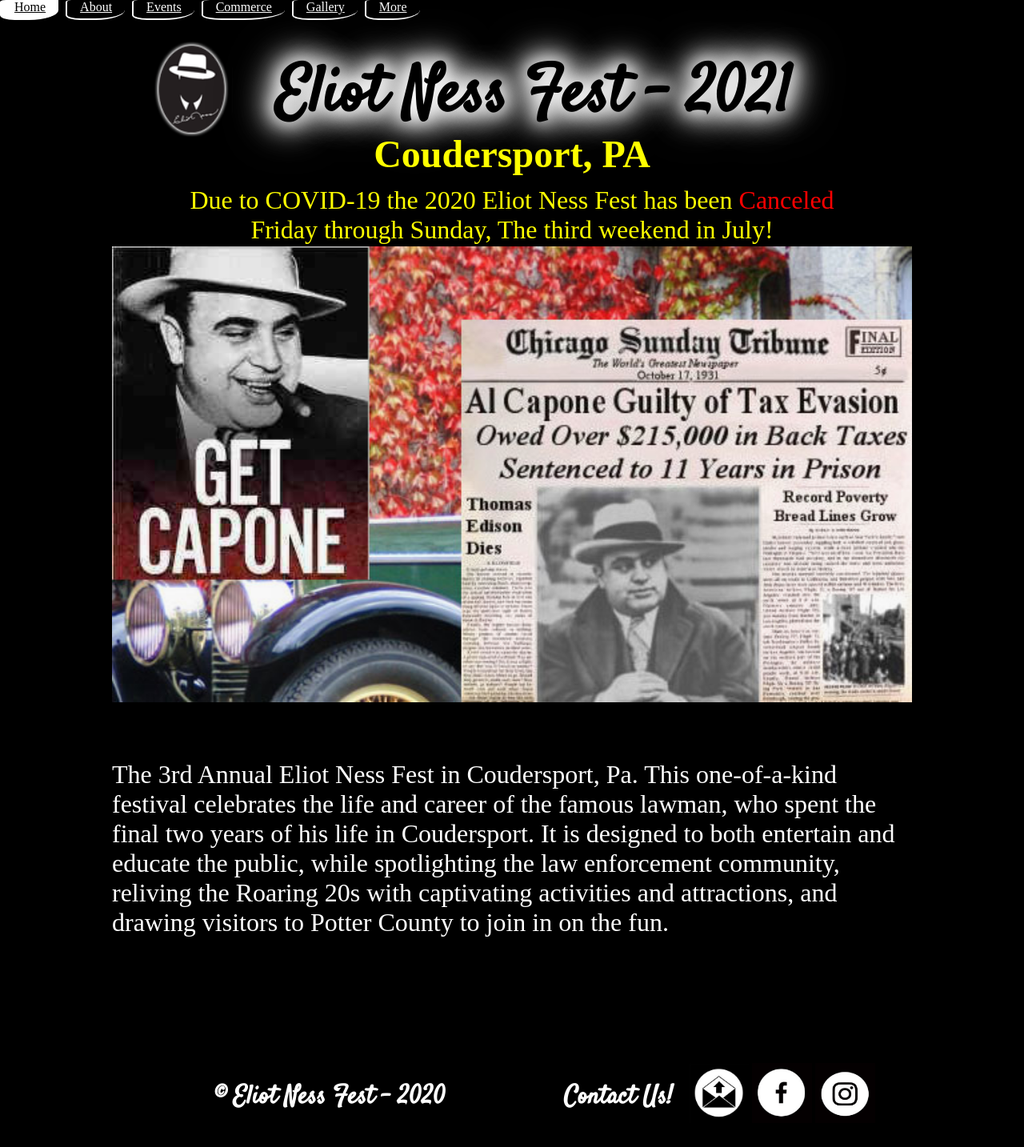
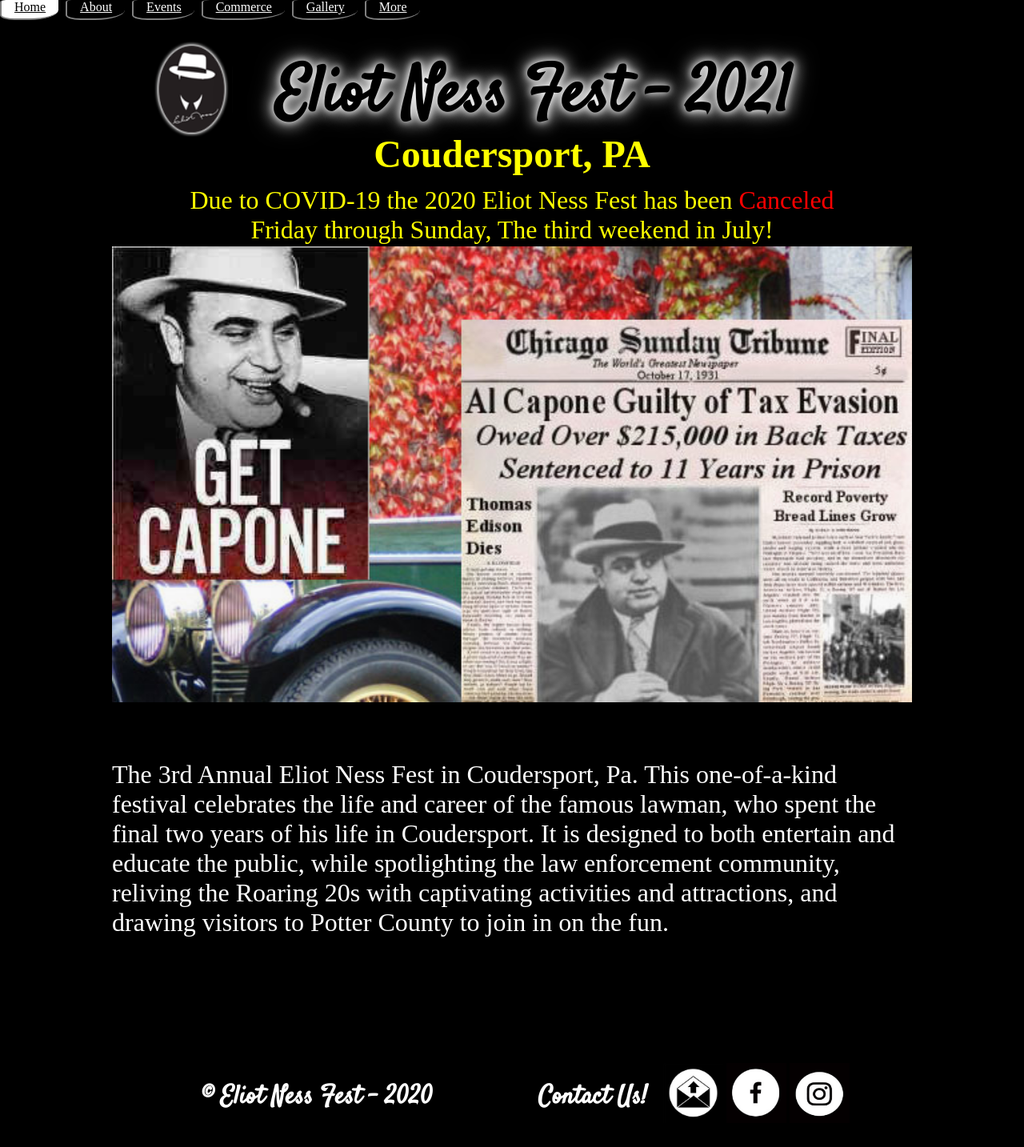
Before and after one commit to b14ckb34rd/ENF, a plain HTML site: page index.html in a window 1280 px wide. Shown: the whole page at 80% size. Drawn offline with Linux system fonts and the light colour scheme.

Commit message:
Updated Css
-Glow / flashing css has been halted and changed to static

```diff
--- a/css/styles.css
+++ b/css/styles.css
@@ -53,7 +53,7 @@
     border-style: none none solid solid;
     border-width: 2px;
     border-radius: 10% 0 50% 25%;
-    border-color: white;
+    border-color: grey;
 }
 .icnsel {
     background-color: white;
@@ -101,7 +101,7 @@
   display: inline-block;
   font-family: 'Satisfy', cursive;
   font-size: 2em;
-  padding: 0 .5em 0 4em;
+  padding: 0 .5em 0 3.5em;
 
 }
 
@@ -113,7 +113,13 @@
 }
 
 
-
+/*---Neon Css----*/
+.neon {
+  font-size: 80px;
+  color: black;
+  text-align: center;
+  text-shadow: 0 0 10px #fff, 0 0 20px white, 0 0 30px grey, 0 0 40px black, 0 0 50px black, 0 0 60px black, 0 0 70px black;
+}
 
 
 
@@ -129,11 +135,11 @@
 
   @-webkit-keyframes glow {
     from {
-      text-shadow: 0 0 10px #fff, 0 0 20px black, 0 0 30px black, 0 0 40px black, 0 0 50px black, 0 0 60px black, 0 0 70px black;
+      text-shadow: 0 0 10px #fff, 0 0 20px black, 0 0 30px black, 0 0 40px black, 0 0 50px black, 0 0 60px black, 0 0 70px white;
     }
 
     to {
-      text-shadow: 0 0 20px #fff, 0 0 30px white, 0 0 40px white, 0 0 50px white, 0 0 60px grey, 0 0 70px black, 0 0 80px black;
+      text-shadow: 0 0 20px #fff, 0 0 30px black, 0 0 40px black, 0 0 50px black, 0 0 60px black, 0 0 70px black, 0 0 80px black;
     }
   }
 
--- a/index.html
+++ b/index.html
@@ -36,7 +36,7 @@
     <!-----Banner-------->
     <div class="banner">
         <img id="logo" src="pcz/shilouette.PNG">
-        <h1 class="hand glow">Eliot Ness Fest - 2021</h1>
+        <h1 class="hand neon">Eliot Ness Fest - 2021</h1>
         <h1 class="bannerh">Coudersport, PA</h1>
         <p class="bannerp">Due to COVID-19 the 2020 Eliot Ness Fest has been <span class="red">Canceled</span><br>
         Friday through Sunday, The third weekend in July!</p>
@@ -108,7 +108,13 @@
 
   <br>
   <br>
-<div class="primary">
+    <div class="primary sponsors">
+
+    </div>
+
+
+
+  <div class="primary">
 
     <p> The 3rd Annual Eliot Ness Fest in Coudersport, Pa. This
         one-of-a-kind festival celebrates the life and career
@@ -120,16 +126,34 @@
          visitors to Potter County to join in on the fun.</p>
 </div>
 
+
+
+
+
 <footer class="footer">
 <h3 class="footie sp1">&copy Eliot Ness Fest - 2020</h3>
 <h3 class="footie sp2">Contact Us!</h3>
 <img class="ft-icn" src="pcz/em-icon.PNG" alt="">
 <img class="ft-icn" src="pcz/FB-icon.PNG" >
 <img class="ft-icn" src="pcz/ins-icon.PNG">
-
 </footer>
 
 </body>
+
+
+
+
+
+
+
+
+
+
+
+
+
+
+
 
 
   <script>
```
